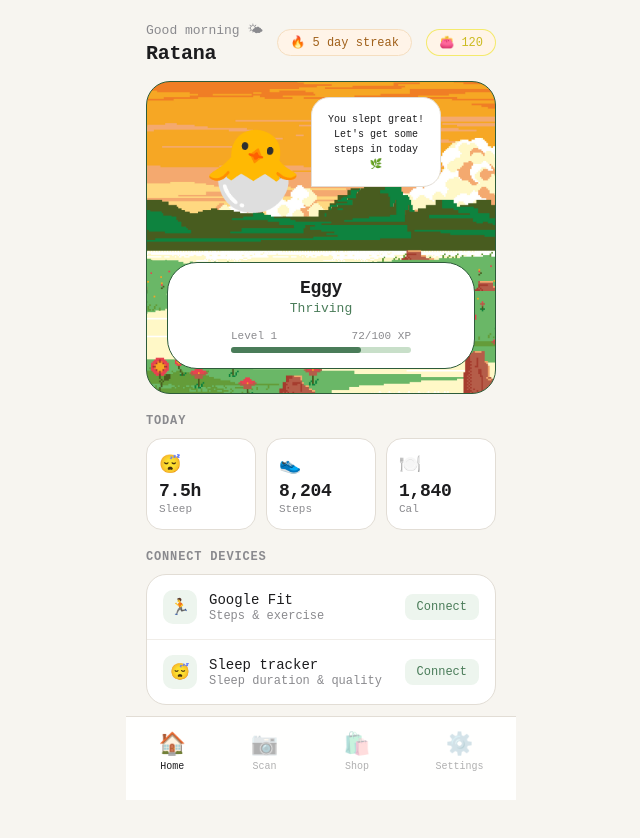
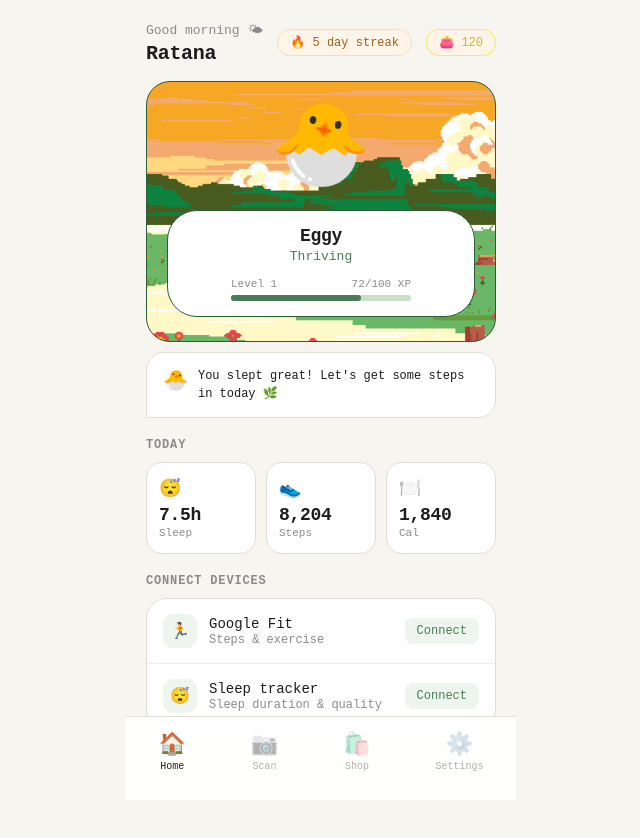
Before and after one commit to FFONTANA777/ACM-Scarlet-Hacks, a React (Vite) app in the folder frontend/: page /dashboard in a window 1280 px wide. Shown: the top 838 px of the page, without its empty margins (319-959 px from the left). Built offline with nearby package versions, Linux system fonts and the light colour scheme.

Commit message:
moved message bubble outside of pet container

```diff
--- a/frontend/src/pages/Dashboard.css
+++ b/frontend/src/pages/Dashboard.css
@@ -153,18 +153,8 @@ button, input, select, textarea {
 }
 
 /* ── Pet message bubble ── */
-.pet-message {
-  margin: 12px 20px 0;
-  border-radius: 18px 18px 18px 0px;
-  padding: 14px 16px;
-  display: flex;
-  align-items: center;
-  gap: 10px;
-  animation: rise 0.4s cubic-bezier(0.16, 1, 0.3, 1) both;
-}
-
 .message-bubble {
-  margin: -80px -2px 0;
+  margin: 10px 20px 0;
   background: var(--surface);
   border: 0.5px solid #E2DDD5;
   border-radius: 18px 18px 18px 0px;
@@ -178,7 +168,7 @@ button, input, select, textarea {
 .bubble-pet { font-size: 20px; flex-shrink: 0; margin-top: 1px; }
 
 .bubble-text {
-  font-size: 10px;
+  font-size: 12px;
   color: var(--text);
   line-height: 1.5;
 }
--- a/frontend/src/pages/Dashboard.jsx
+++ b/frontend/src/pages/Dashboard.jsx
@@ -112,14 +112,7 @@ export default function Dashboard() {
 
           {/* Pet card */}
           <div className="pet-card">
-            <div className="pet-message">
               <div className="pet-emoji">{pet.emoji}</div>
-              {/* Pet message bubble */}
-              <div className="message-bubble">
-                <div className="bubble-text">{MOCK.petMessage}</div>
-              </div>
-            </div>
-
             <div className="pet-info-container">
               <div className="pet-name">{MOCK.petName}</div>
               <div className="pet-state">{pet.label}</div>
@@ -135,12 +128,11 @@ export default function Dashboard() {
             </div>
           </div>
 
-          {/*
+          {/* Pet message bubble */}
           <div className="message-bubble">
             <span className="bubble-pet">{pet.emoji}</span>
             <div className="bubble-text">{MOCK.petMessage}</div>
           </div>
-          */}
 
           {/* Today's stats */}
           <div className="section-title">Today</div>
```
